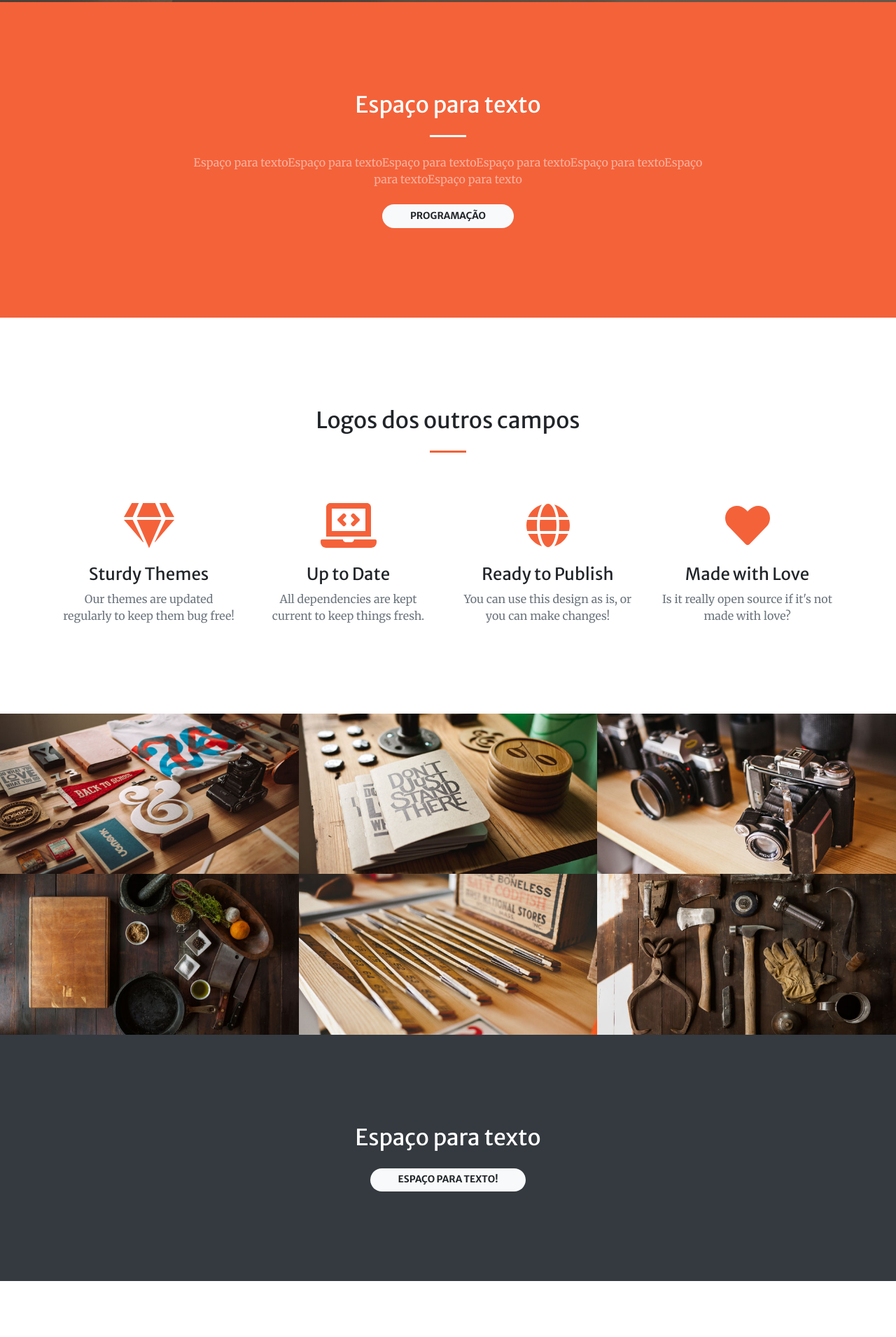
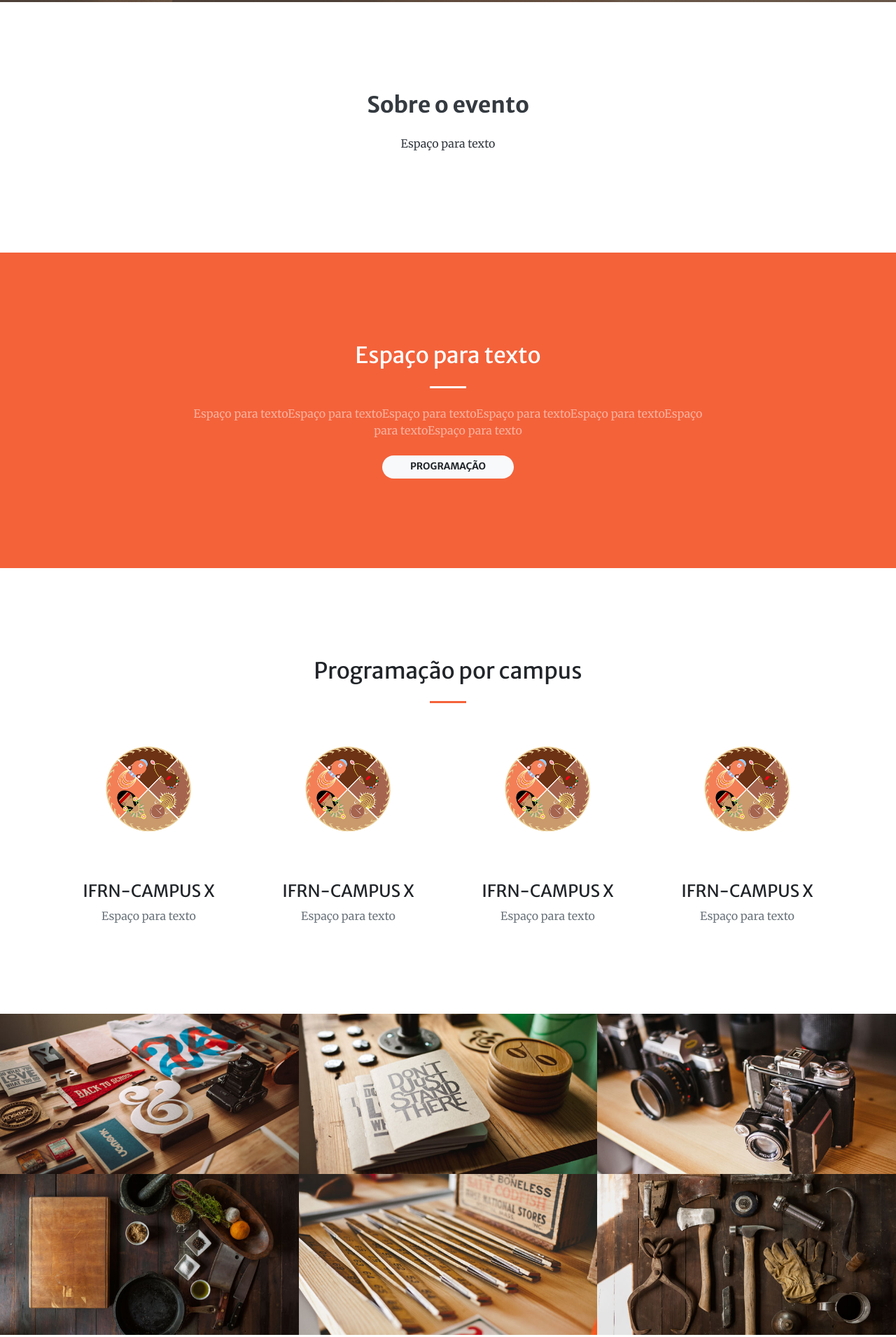
Before and after one commit to Dougmns12/Novembro-Negro---NEABI-IFRN, a plain HTML site: page index.html in a window 1280 px wide. Shown: the part 797-2708 px from the top of the page at 70% size. Drawn offline with nearby package versions, Linux system fonts and the light colour scheme.

Commit message:
Priemira parte finalizada

```diff
--- a/index.html
+++ b/index.html
@@ -15,6 +15,7 @@
         <link href="https://fonts.googleapis.com/css?family=Merriweather:400,300,300italic,400italic,700,700italic" rel="stylesheet" type="text/css" />
         <!-- Third party plugin CSS-->
         <link href="https://cdnjs.cloudflare.com/ajax/libs/magnific-popup.js/1.1.0/magnific-popup.min.css" rel="stylesheet" />
+        <link  href="https://cdnjs.cloudflare.com/ajax/libs/animate.css/3.5.2/animate.min.css" rel="stylesheet">
         <!-- Core theme CSS (includes Bootstrap)-->
         <link href="css/styles.css" rel="stylesheet" />
     </head>
@@ -27,7 +28,7 @@
                 <div class="collapse navbar-collapse" id="navbarResponsive">
                     <ul class="navbar-nav ml-auto my-2 my-lg-0">
                         <li class="nav-item"><a class="nav-link js-scroll-trigger" href="index.html">Início</a></li>
-                        <li class="nav-item"><a class="nav-link js-scroll-trigger" href="#">#</a></li>
+                        <li class="nav-item"><a class="nav-link js-scroll-trigger" href="#campi">Campi</a></li>
                         <li class="nav-item"><a class="nav-link js-scroll-trigger" href="#">Programação</a></li>
                         <li class="nav-item"><a class="nav-link js-scroll-trigger" href="#contact">Contato</a></li>
                     </ul>
@@ -39,13 +40,13 @@
             <div class="container h-100">
                 <div class="row h-100 align-items-center justify-content-center text-center">
                     <div class="col-lg-10 align-self-end">
-                        <h1 class=" text-white font-weight-light">NEABI - IFRN </h1>
-                        <h1 class="text-white font-weight-bold">Novembro Negro</h1>
+                        <h1 class="animated fadeInDown text-white font-weight-light">NEABI - IFRN </h1>
+                        <h1 class="animated bounceIn text-white font-weight-bold">Novembro Negro</h1>
                         <hr class="divider my-4" />
                     </div>
                     <div class="col-lg-8 align-self-baseline">
                         <p class="text-white-75 font-weight-light mb-5">Breve descrição sobre a Semana</p>
-                        <a class="btn btn-primary btn-xl js-scroll-trigger" href="#about">Explorar
+                        <a class="btn btn-primary btn-xl js-scroll-trigger animated infinite bounce" href="#about">Explorar
                         </br>
                             <img src="assets/img/seta.png" alt="seta">
                         </a>
@@ -53,6 +54,14 @@
                 </div>
             </div>
         </header>
+         <!-- Presentation-->
+         <section class="page-section text-white">
+            <div class="container text-center">
+                <h2 class="mb-4 text-dark font-weight-bold">Sobre o evento</h2>
+                <p class="text-dark">Espaço para texto</p>
+                <!-- <a class="btn btn-light btn-xl" href="https://startbootstrap.com/themes/creative/">Espaço para texto!</a> -->
+            </div>
+        </section>
         <!-- About-->
         <section class="page-section bg-primary" id="about">
             <div class="container">
@@ -67,37 +76,37 @@
             </div>
         </section>
         <!-- Services-->
-        <section class="page-section" id="services">
+        <section class="page-section" id="campi">
             <div class="container">
-                <h2 class="text-center mt-0">Logos dos outros campos</h2>
+                <h2 class="text-center mt-0">Programação por campus</h2>
                 <hr class="divider my-4" />
                 <div class="row">
                     <div class="col-lg-3 col-md-6 text-center">
-                        <div class="mt-5">
-                            <i class="fas fa-4x fa-gem text-primary mb-4"></i>
-                            <h3 class="h4 mb-2">Sturdy Themes</h3>
-                            <p class="text-muted mb-0">Our themes are updated regularly to keep them bug free!</p>
+                        <div class="mt-1">
+                            <a href="cang.html" id="campus"><img width="200" class="mb-4"src="assets/img/neabi.png"></a>
+                            <h3 class="h4 mb-2">IFRN-CAMPUS X</h3>
+                            <p class="text-muted mb-0">Espaço para texto</p>
                         </div>
                     </div>
                     <div class="col-lg-3 col-md-6 text-center">
-                        <div class="mt-5">
-                            <i class="fas fa-4x fa-laptop-code text-primary mb-4"></i>
-                            <h3 class="h4 mb-2">Up to Date</h3>
-                            <p class="text-muted mb-0">All dependencies are kept current to keep things fresh.</p>
+                        <div class="mt-1">
+                            <a href="cang.html" id="campus"><img width="200" class="mb-4"src="assets/img/neabi.png"></a>
+                            <h3 class="h4 mb-2">IFRN-CAMPUS X</h3>
+                            <p class="text-muted mb-0">Espaço para texto</p>
                         </div>
                     </div>
                     <div class="col-lg-3 col-md-6 text-center">
-                        <div class="mt-5">
-                            <i class="fas fa-4x fa-globe text-primary mb-4"></i>
-                            <h3 class="h4 mb-2">Ready to Publish</h3>
-                            <p class="text-muted mb-0">You can use this design as is, or you can make changes!</p>
+                        <div class="mt-1">
+                            <a href="cang.html" id="campus"><img width="200" class="mb-4"src="assets/img/neabi.png"></a>
+                            <h3 class="h4 mb-2">IFRN-CAMPUS X</h3>
+                            <p class="text-muted mb-0">Espaço para texto</p>
                         </div>
                     </div>
                     <div class="col-lg-3 col-md-6 text-center">
-                        <div class="mt-5">
-                            <i class="fas fa-4x fa-heart text-primary mb-4"></i>
-                            <h3 class="h4 mb-2">Made with Love</h3>
-                            <p class="text-muted mb-0">Is it really open source if it's not made with love?</p>
+                        <div class="mt-1">
+                            <a href="cang.html" id="campus"><img width="200" class="mb-4"src="assets/img/neabi.png"></a>
+                            <h3 class="h4 mb-2">IFRN-CAMPUS X</h3>
+                            <p class="text-muted mb-0">Espaço para texto</p>
                         </div>
                     </div>
                 </div>
@@ -164,13 +173,6 @@
                 </div>
             </div>
         </div>
-        <!-- Call to action-->
-        <section class="page-section bg-dark text-white">
-            <div class="container text-center">
-                <h2 class="mb-4">Espaço para texto</h2>
-                <a class="btn btn-light btn-xl" href="https://startbootstrap.com/themes/creative/">Espaço para texto!</a>
-            </div>
-        </section>
         <!-- Contact-->
         <section class="page-section" id="contact">
             <div class="container">
```
Also changed, not shown: assets/img/neabi.png (added), cang.html (added), css/styles.css.
